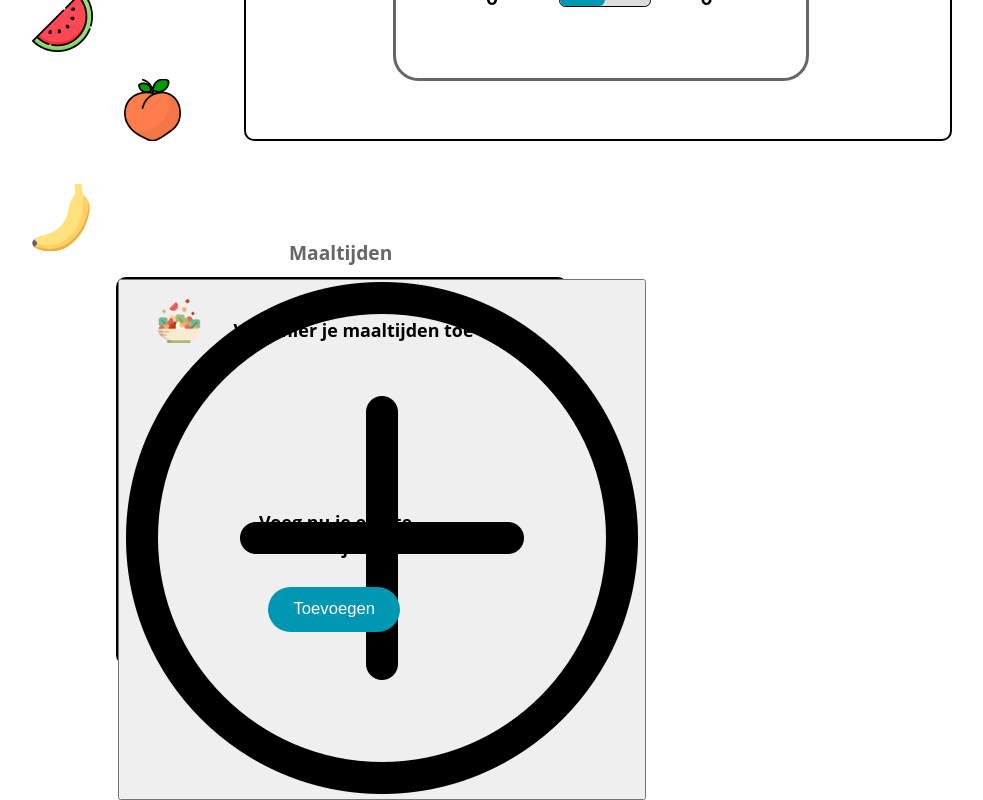
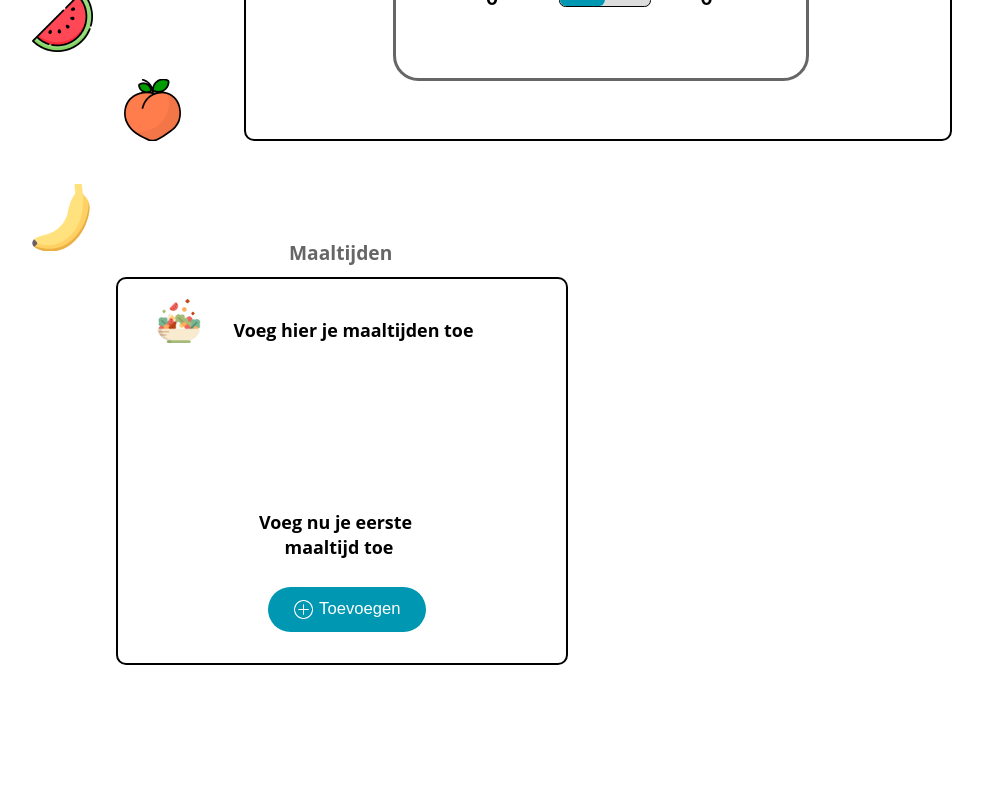
Before and after one commit to CalorieCommander/frontend, a React (Create React App) app in the folder app/: page /Dagoverzicht in a window 1280 px wide. Shown: the part 401-1201 px from the top of the page, without its empty margins (31-1014 px from the left). After the commit the page ends 1066 px from the top, so only its background shows below. Built offline with nearby package versions, Linux system fonts and the light colour scheme.

Commit message:
update
update

```diff
--- a/app/src/pages/Dagoverzicht.css
+++ b/app/src/pages/Dagoverzicht.css
@@ -214,7 +214,15 @@ body{
   top: 20vw;
 }
 
+.dag-plus {
+  width: 1.5vw;
+  margin-right: 0.5vw;
+  fill: white;
+}
+
 .dag-meal-button {
+  display: flex; /* Maakt een flexbox-container */
+  align-items: center; /* Centreert items verticaal */
   position: absolute;
   background-color: #0097B2;
   color: white;
--- a/app/src/pages/Dagoverzicht.js
+++ b/app/src/pages/Dagoverzicht.js
@@ -85,9 +85,9 @@ const Dagoverzicht = () => {
         <div className="dag-maaltijd-toevoeg">Voeg hier je maaltijden toe</div>
         <div className="dag-maaltijd-text">Voeg nu je eerste</div>
         <div className="dag-maaltijd-text1">maaltijd toe</div>
-        <button>
+        <button className="dag-meal-button">
           <img src={plus} alt="plus" className="dag-plus"></img>
-          <div className="dag-meal-button">Toevoegen</div>
+          <div className="dag-toevoegen">Toevoegen</div>
         </button>
       </div>
     </div>
```
Also changed, not shown: app/src/img/plus.png.
